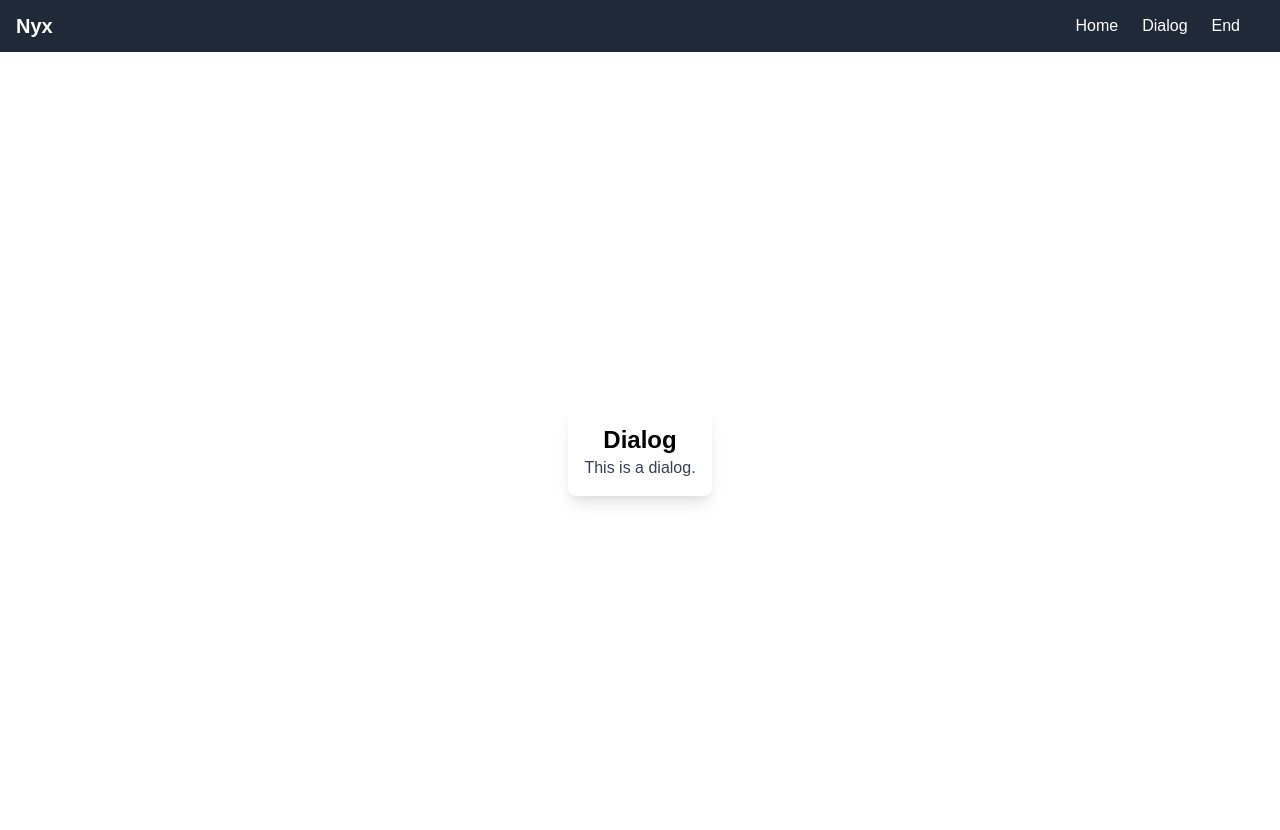
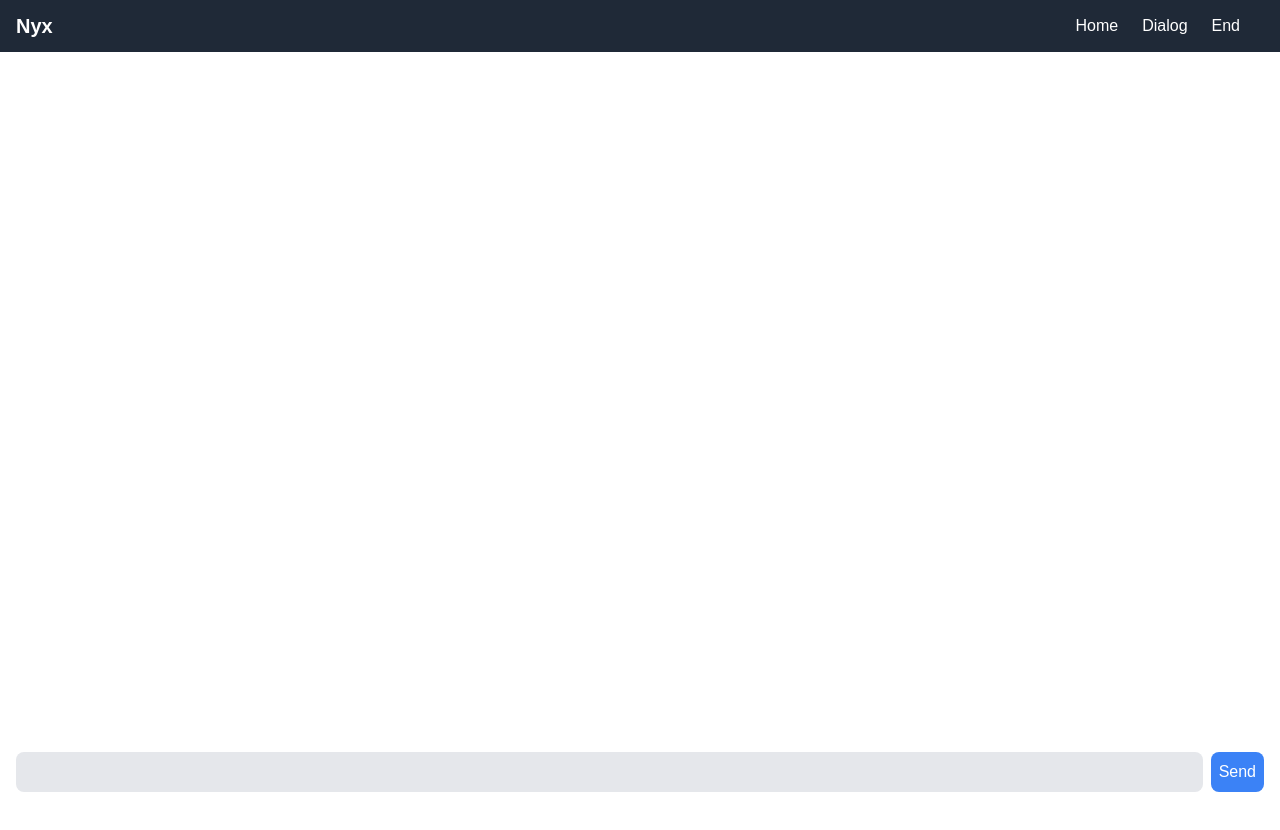
Before and after one commit to david-slatinek/nyx, a React app in the folder website/: page /dialog in a window 1280 px wide. Shown: the top 830 px of the page. Built offline with nearby package versions, Linux system fonts and the light colour scheme.

Commit message:
Add dialog ui

```diff
--- a/website/package.json
+++ b/website/package.json
@@ -35,6 +35,7 @@
     "webpack-dev-server": "^4.3.1"
   },
   "dependencies": {
+    "axios": "^1.4.0",
     "react": "^18.2.0",
     "react-dom": "^18.2.0",
     "react-router-dom": "^6.11.1"
--- a/website/src/components/Dialog.tsx
+++ b/website/src/components/Dialog.tsx
@@ -1,12 +1,57 @@
-import React from 'react';
+import React, {useState} from "react";
+import axios from "axios";
 
 const Dialog = () => {
+    const [messages, setMessages] = useState([]);
+    const [inputText, setInputText] = useState('');
+
+    const handleMessageSubmit = async (event: { preventDefault: () => void; }) => {
+        event.preventDefault();
+        const message = {
+            text: inputText,
+            isUser: true,
+        };
+        setMessages([...messages, message]);
+        setInputText('');
+
+        try {
+            const response = await axios.post('/api/chat', {message});
+            const data = response.data;
+            const responseMessage = {
+                text: data.message,
+                isUser: false,
+            };
+            setMessages([...messages, responseMessage]);
+        } catch (error) {
+            console.error(error);
+        }
+    };
+
     return (
-        <div className="flex items-center justify-center h-screen">
-            <div className="bg-white rounded-lg shadow-lg p-4 max-w-xs max-h-full text-center">
-                <h1 className="text-2xl font-bold">Dialog</h1>
-                <p className="text-gray-700">This is a dialog.</p>
+        <div>
+            <div className="h-screen flex flex-col justify-end px-4 py-8 space-y-4">
+                {messages.map((message, index) => (
+                    <div
+                        key={index}
+                        className={`p-4 mb-20 rounded-lg ${
+                            message.isUser ? 'bg-gray-300 self-end' : 'bg-blue-400 self-start'
+                        }`}
+                    >
+                        {message.text}
+                    </div>
+                ))}
             </div>
+            <form onSubmit={handleMessageSubmit} className="fixed bottom-0 left-0 right-0 flex px-4 py-2">
+                <input
+                    type="text"
+                    value={inputText}
+                    onChange={(event) => setInputText(event.target.value)}
+                    className="flex-1 rounded-lg p-2 mr-2 bg-gray-200"
+                />
+                <button type="submit" className="bg-blue-500 text-white rounded-lg p-2">
+                    Send
+                </button>
+            </form>
         </div>
     );
 }
--- a/website/src/components/Header.tsx
+++ b/website/src/components/Header.tsx
@@ -1,4 +1,4 @@
-import React from 'react';
+import React from "react";
 
 const Header = () => {
     return (
```
Also changed, not shown: 1 other file (tests, documents, lock files or other folders).
